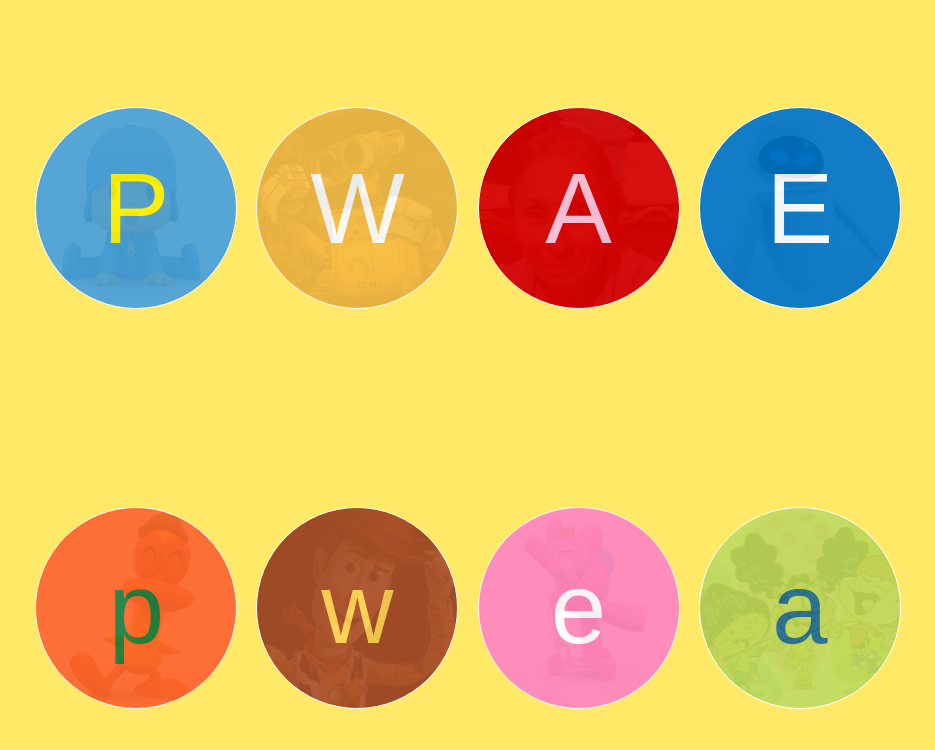
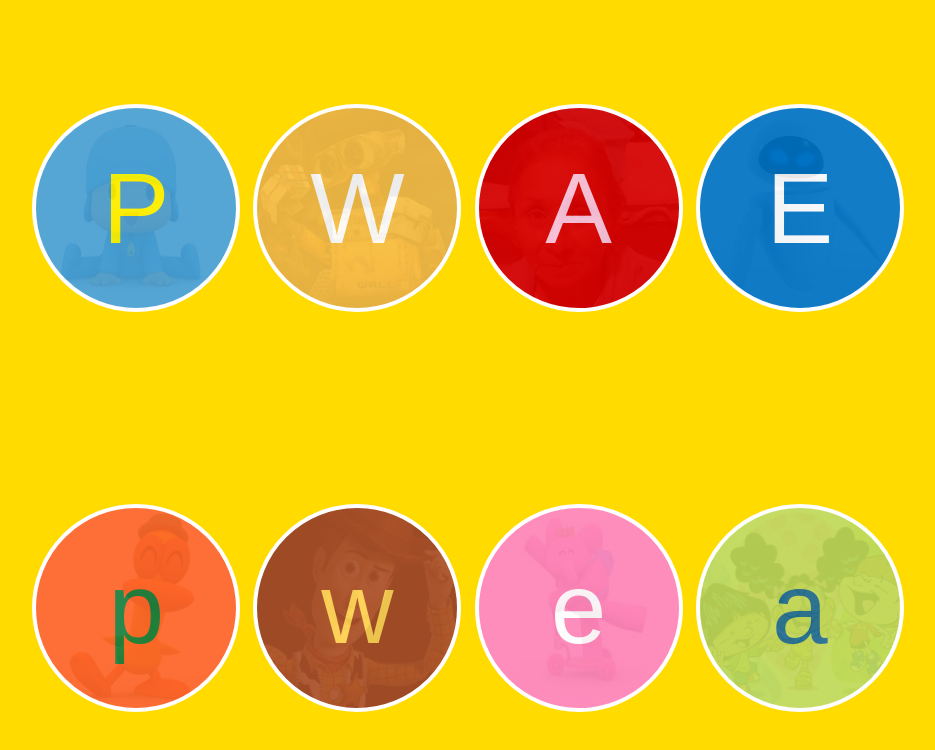
Before and after one commit to rodrigoSaladoAnaya/letras, a plain HTML site: page index.html in a window 1280 px wide. Shown: the whole page, without its empty margins (172-1107 px from the left). Drawn offline with Linux system fonts and the light colour scheme.

Commit message:
Se hace más grande el borde

```diff
--- a/index.html
+++ b/index.html
@@ -9,7 +9,7 @@
       display: flex;
       justify-content: center;
       align-items: center;
-      background-color: #ffe966;
+      background-color: #ffdb00;
     }
     .content {
       display: flex;
@@ -23,7 +23,7 @@
     .icon {
       width: 200px;
       height: 200px;
-      border: 1px solid #fff;
+      border: 4px solid #fff;
       border-radius: 100%;
       position: relative;
       cursor: pointer;
```
